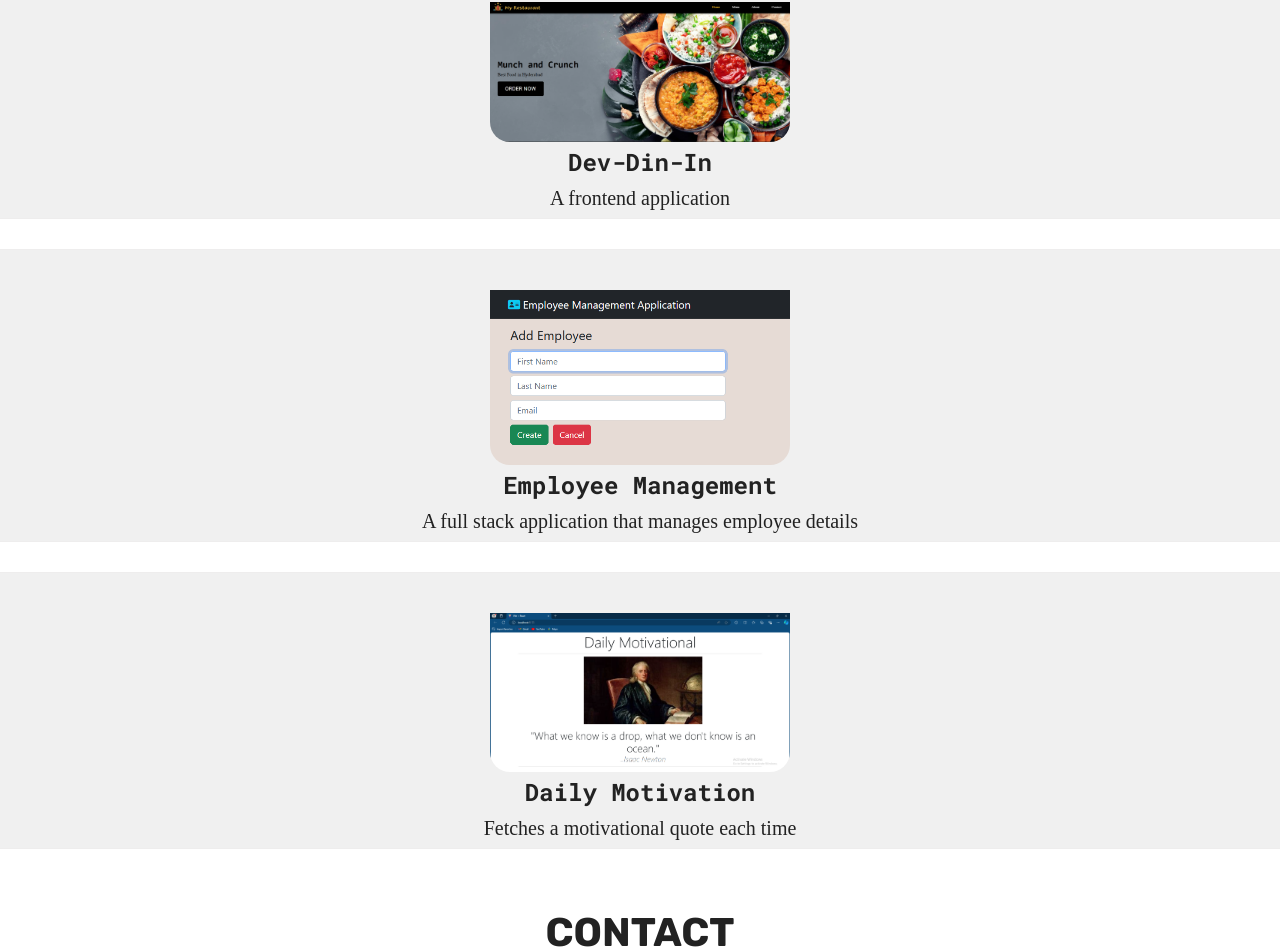
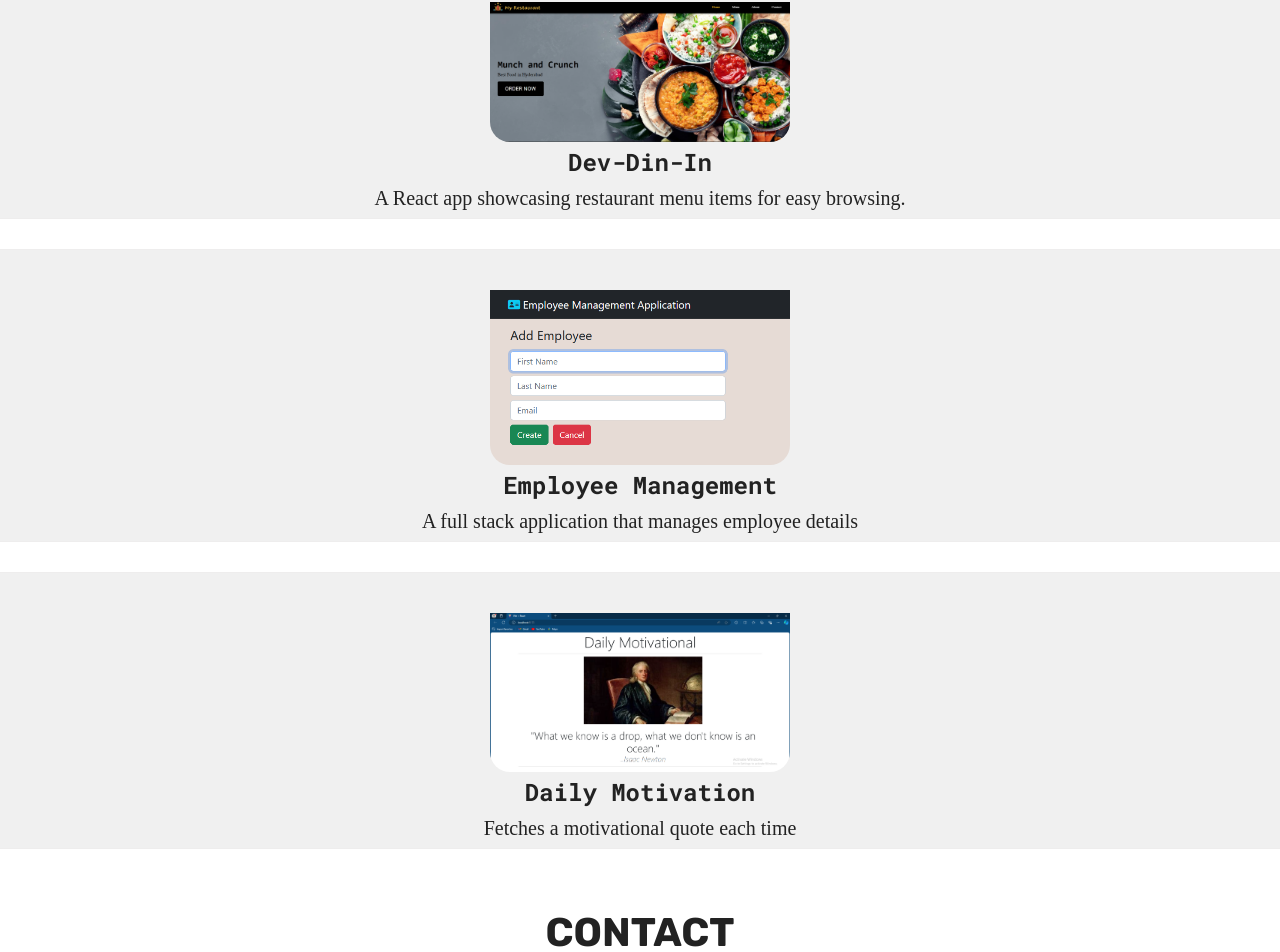
Before and after one commit to yashwanthjupally/Portfolio, a React (Vite) app: page / in a window 1280 px wide. Shown: the part 2573-3525 px from the top of the page. Built offline with nearby package versions, Linux system fonts and the light colour scheme.

Commit message:
small update

```diff
--- a/src/sections/Projects/Projects.jsx
+++ b/src/sections/Projects/Projects.jsx
@@ -39,7 +39,7 @@ function Projects() {
 					src={dine}
 					link='https://github.com/yashwanthjupally/dev-din-in'
 					h3='Dev-Din-In'
-					p='A frontend application'
+					p='A React app showcasing restaurant menu items for easy browsing.'
 				/>
 				<Projectcard
 					src={employee}
```
